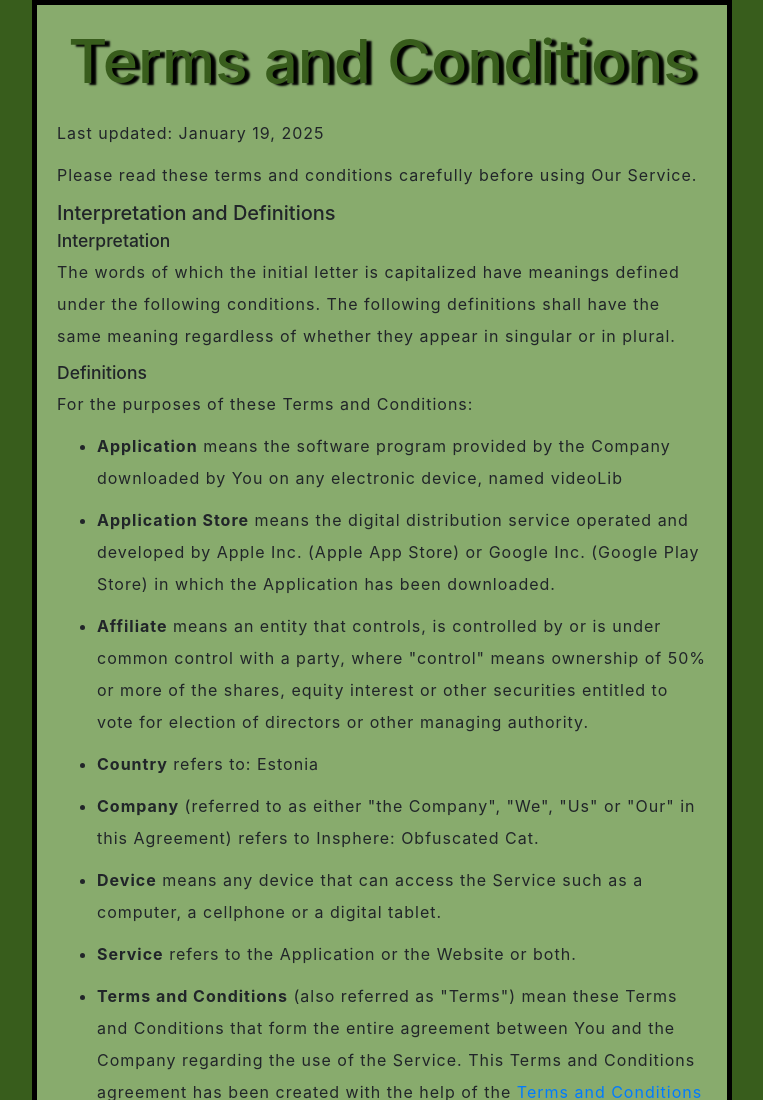
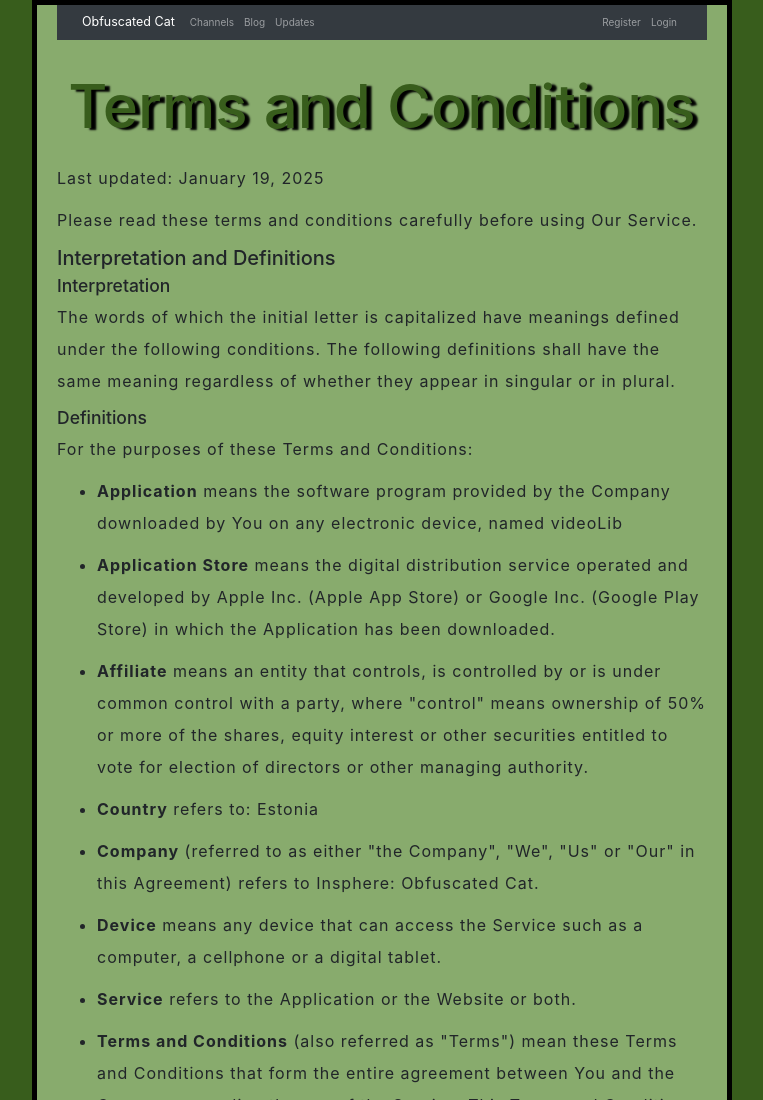
Before and after one commit to reymom/reymom.github.io, a plain HTML site: page pages/terms.html in a window 1280 px wide. Shown: the top 1100 px of the page, without its empty margins (258-1021 px from the left). Drawn offline with nearby package versions, Linux system fonts and the light colour scheme.

Commit message:
terms fix

```diff
--- a/pages/terms.html
+++ b/pages/terms.html
@@ -15,6 +15,8 @@
     <link rel="icon" type="image/x-icon" href="/images/favicon.ico" />
   </head>
   <body>
+    <div id="header"></div>
+
     <div>
       <h1>Terms and Conditions</h1>
       <p>Last updated: January 19, 2025</p>
```
